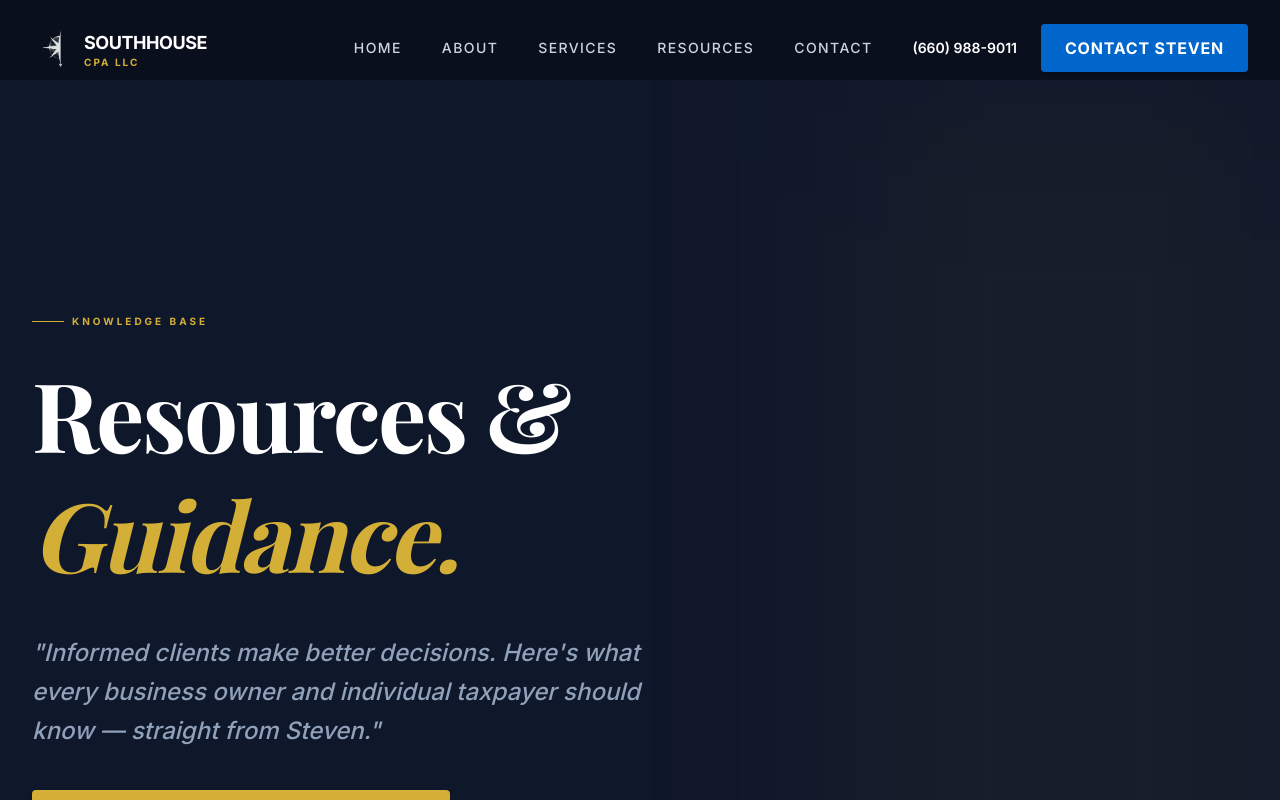
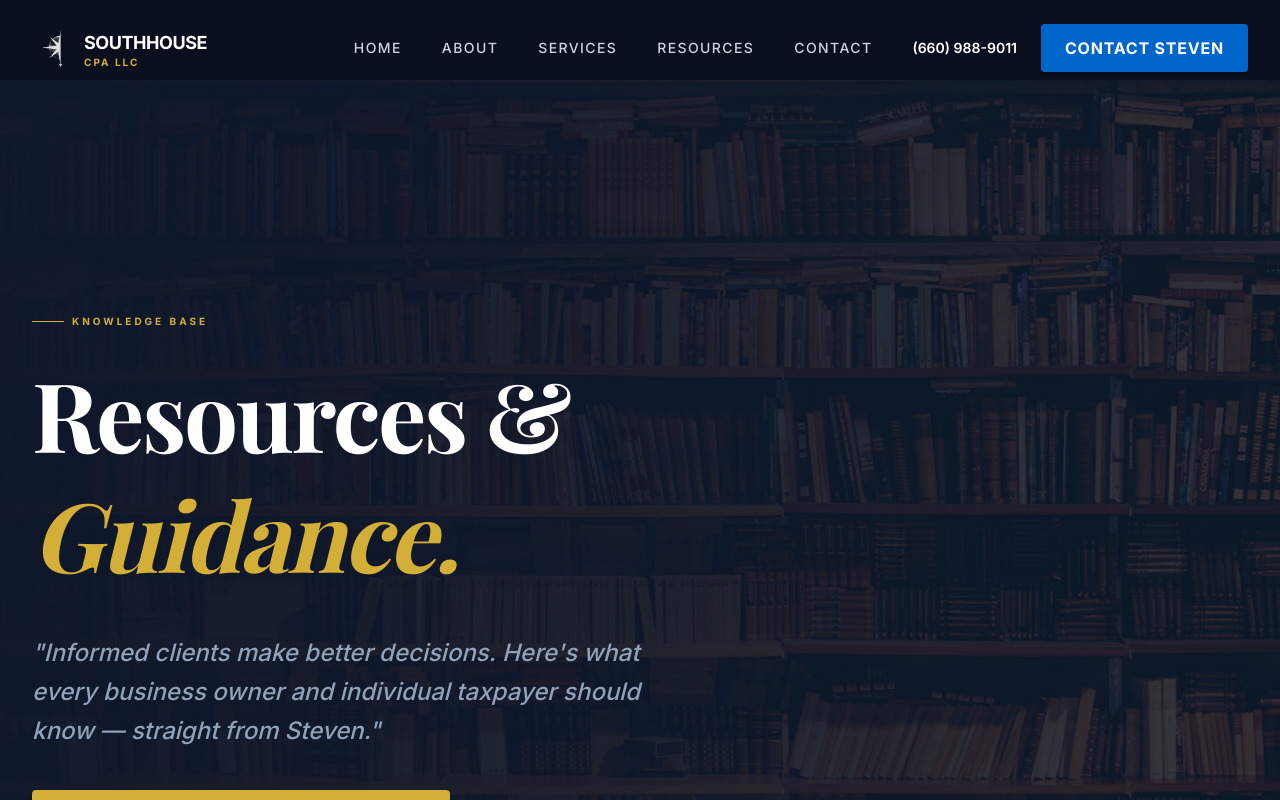
Before and after one commit to Founditmarketing/South-House-Website, a React (Vite) app: page /gallery in a window 1280 px wide. Shown: the top 800 px of the page. Built offline with nearby package versions, Linux system fonts and the light colour scheme; a web font is replaced by a local one.

Commit message:
Add library bookshelf hero image to Resources & Guidance page

```diff
--- a/src/pages/Gallery.tsx
+++ b/src/pages/Gallery.tsx
@@ -87,7 +87,14 @@ export default function Gallery() {
     <div className="flex flex-col w-full bg-neutral-base pt-20">
       {/* Hero */}
       <section className="bg-primary text-white py-32 border-b border-slate-800 relative overflow-hidden">
-        <div className="absolute top-0 right-0 w-1/3 h-full bg-gold/5 blur-[120px] -z-0"></div>
+        <div className="absolute inset-0 z-0">
+          <img
+            src="/images/resources-hero.webp"
+            alt="Reference library"
+            className="w-full h-full object-cover opacity-30"
+          />
+          <div className="absolute inset-0 bg-gradient-to-r from-primary/95 via-primary/75 to-primary/40" />
+        </div>
         <div className="section-container relative z-10">
           <div className="max-w-4xl">
             <div className="inline-flex items-center gap-2 mb-6 uppercase tracking-[0.3em] text-[10px] font-bold text-gold">
```
Also changed, not shown: public/images/resources-hero.webp (added).
